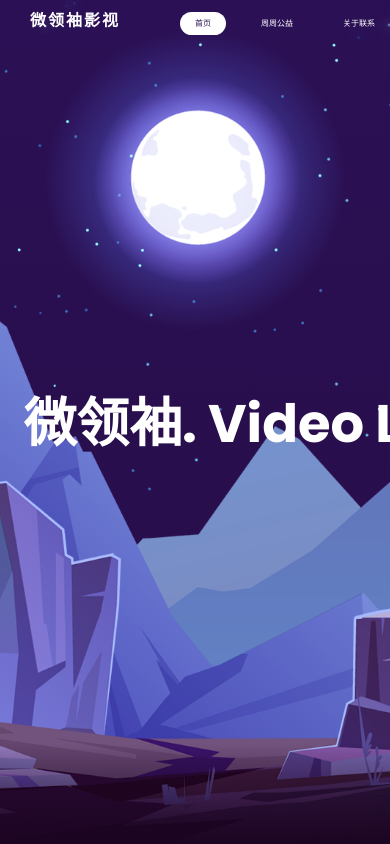
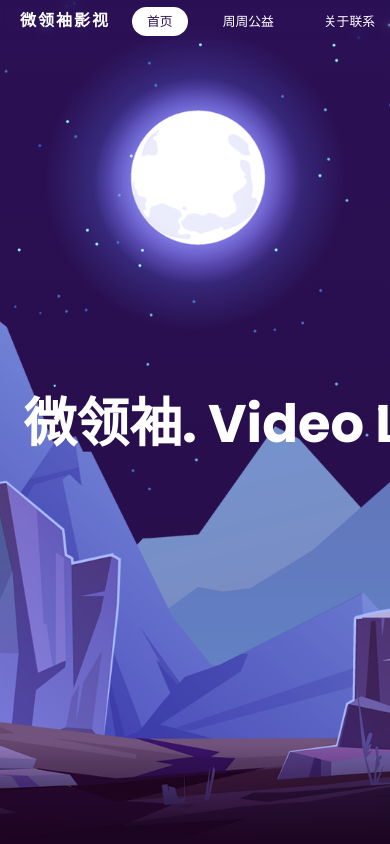
Before and after one commit to RFKONG/RFKONG-Web, a plain HTML site: page VLX/index.html in a window 390 px wide. Shown: the top 844 px of the page. Drawn offline with Linux system fonts and the light colour scheme.

Commit message:
Add files via upload

```diff
--- a/VLX/css/style.css
+++ b/VLX/css/style.css
@@ -43,7 +43,7 @@ body::-webkit-scrollbar {
         display: flex;
         align-items: center;
         justify-content: space-between;
-        padding-left: 20px;
+        padding-left: 10px;
         backdrop-filter: blur(5px);
         background-color: transparent;
         z-index: 100;
@@ -51,7 +51,7 @@ body::-webkit-scrollbar {
 
     .navbar a {
         padding-left: 10px;
-        font-size: 0.5em;
+        font-size: 0.8em;
     }
 }
 
```
